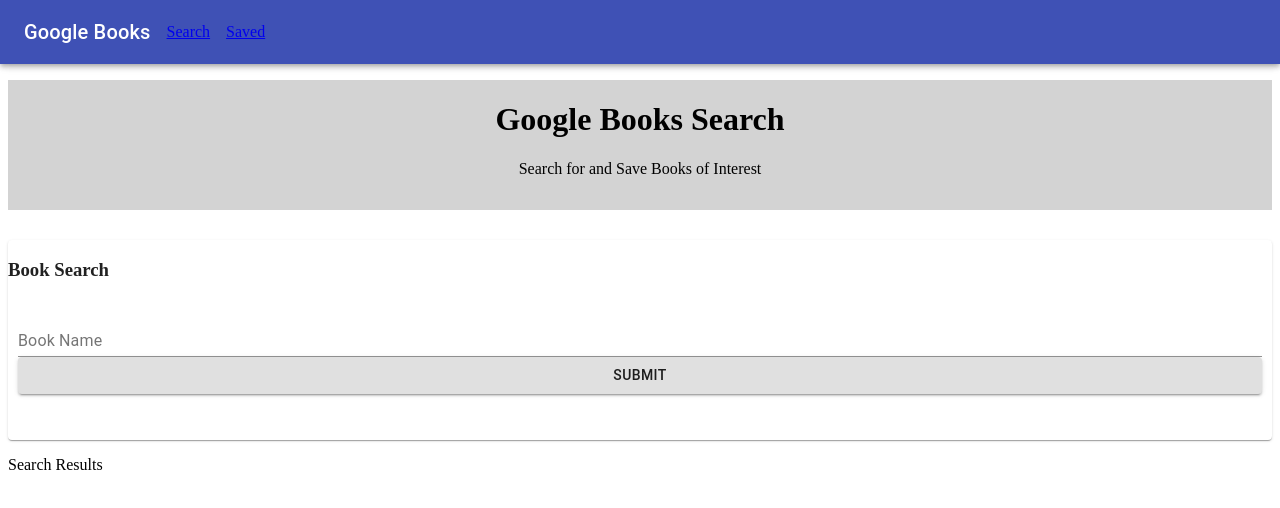
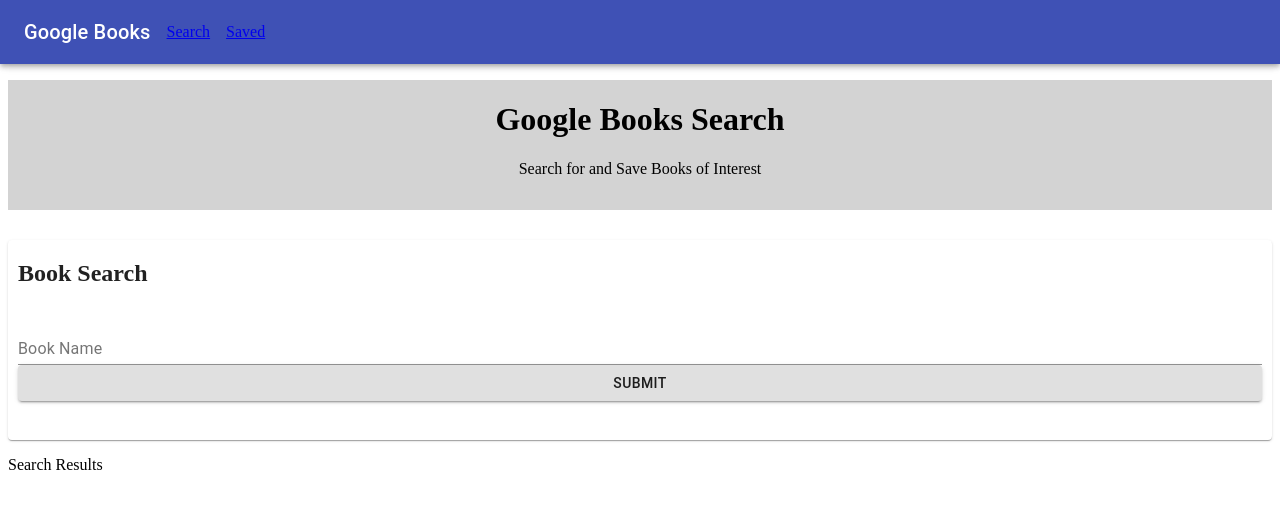
Before and after one commit to kamzh88/CodeBoxes.github.io, a React (Create React App) app in the folder client/: page / in a window 1280 px wide. Shown: the top 508 px of the page. Built offline with nearby package versions, Linux system fonts and the light colour scheme.

Commit message:
styling for SearchBooks title

```diff
--- a/client/src/components/SearchBooks/index.js
+++ b/client/src/components/SearchBooks/index.js
@@ -21,7 +21,7 @@
     render() {
         return (
             <Card style={styles.Card}>
-                <h3>Book Search</h3>
+                <h2 style={{marginLeft: 10}}>Book Search</h2>
                 <form style={styles.form} onSubmit={this.handleSubmit}>
                     <FormControl>
                         <InputLabel  style={styles.inputStyles} htmlFor="my-input">Book Name</InputLabel>
```
